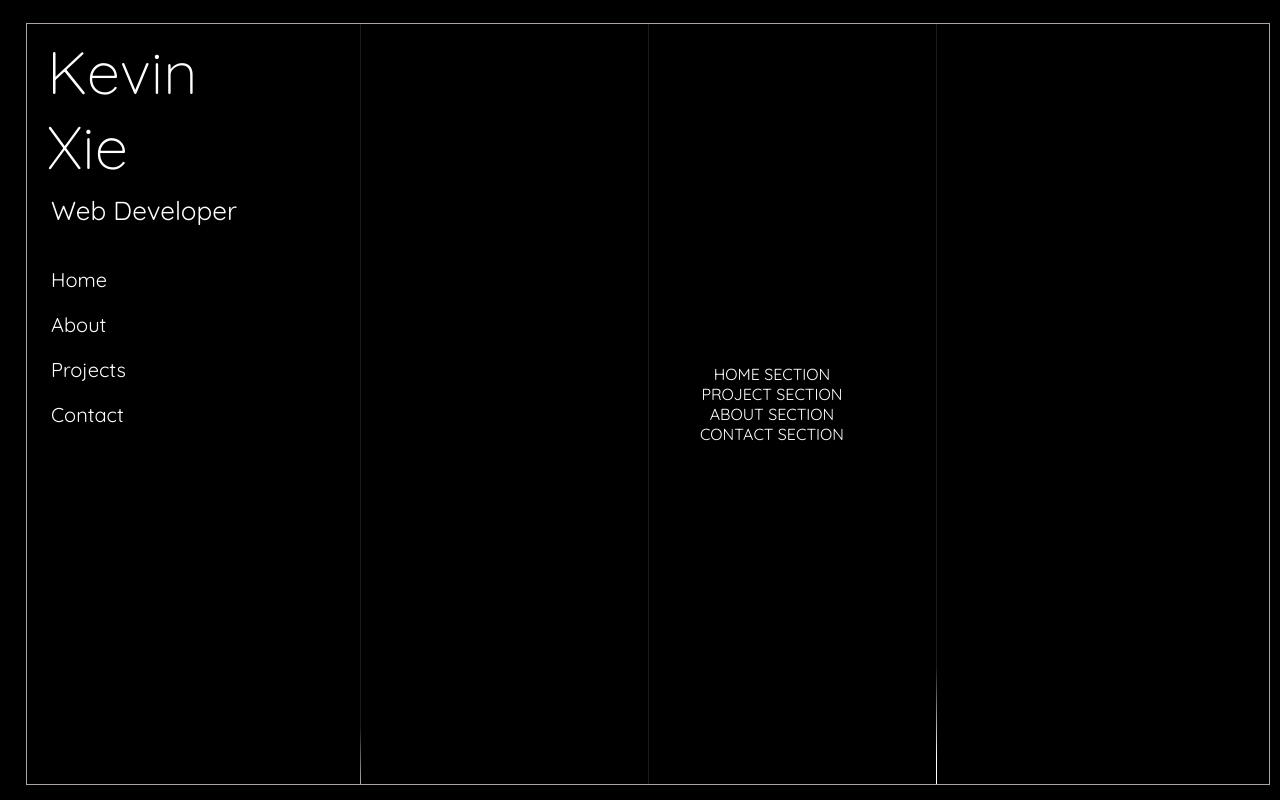
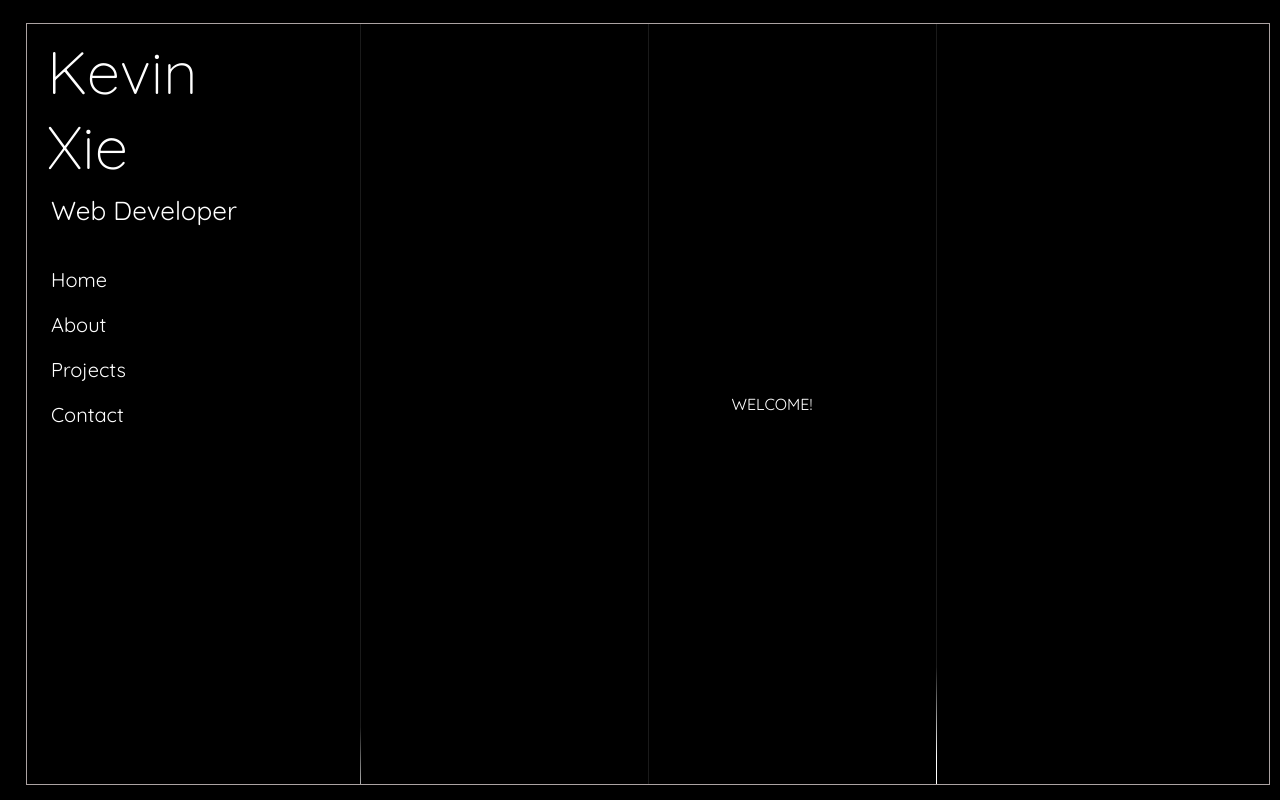
Before and after one commit to kersv/personalweb, a React (Create React App) app: page / in a window 1280 px wide. Shown: the top 800 px of the page. Built offline with nearby package versions, Linux system fonts and the light colour scheme.

Commit message:
content desc absolute

```diff
--- a/src/App.css
+++ b/src/App.css
@@ -54,6 +54,7 @@ ol{
 
 .content{
   flex:4;
+  position: relative;
   /* border: 1px solid blue; */
   display: flex;
   justify-content: center;
@@ -131,6 +132,8 @@ ol{
 
 .Home{
   color: white;
+  position: absolute;
+
 }
 
 footer{
--- a/src/App.js
+++ b/src/App.js
@@ -3,11 +3,15 @@ import Home from './Components/Home';
 import About from './Components/About';
 import Contact from './Components/Contact';
 import Projects from './Components/Projects';
+import React,{useState} from 'react';
 
-function App() {
+const App = () => {
 
-  const contentDisplay = () => {
+  const [page, setPage] = useState(0);
+
+  const contentDisplay = (num) => {
     console.log('DISPLAY CONTENT')
+    setPage(num);
   };
 
   return (
@@ -27,16 +31,16 @@ function App() {
           <p className='job-title'>Web Developer</p>
           <nav className='nav-panel'>
             <ol>
-              <li className='nav-links' onClick={contentDisplay}>
+              <li className='nav-links' onClick={()=> contentDisplay(0)}  >
                 <a>Home</a>
               </li>
-              <li className='nav-links' onClick={contentDisplay}>
+              <li className='nav-links' onClick={()=> contentDisplay(1)}>
                 <a>About</a>
               </li>
-              <li className='nav-links' onClick={contentDisplay}>
+              <li className='nav-links' onClick={()=> contentDisplay(2)}>
                 <a>Projects</a>
               </li>
-              <li className='nav-links' onClick={contentDisplay}>
+              <li className='nav-links' onClick={()=> contentDisplay(3)}>
                 <a>Contact</a>
               </li>
             </ol>
@@ -52,10 +56,14 @@ function App() {
 
         {/* DISPLAY CONTENT */}
         <div className='content'>
-            <Home/>
+          {(page === 0)?<Home/>: ''}
+          {(page === 1)?<About/>: ''}
+          {(page === 2)?<Projects/>: ''}
+          {(page === 3)?<Contact/>: ''}
+            {/* <Home/>
+            <About/>
             <Projects/>
-            <About/>
-            <Contact/>
+            <Contact/> */}
 
         </div>
       </div>
--- a/src/Components/Home.js
+++ b/src/Components/Home.js
@@ -4,7 +4,7 @@ import '../App.css';
 const Home = () => {
   return(
     <div className='Home'>
-      HOME SECTION
+      WELCOME!
     </div>
   )
 }
```
